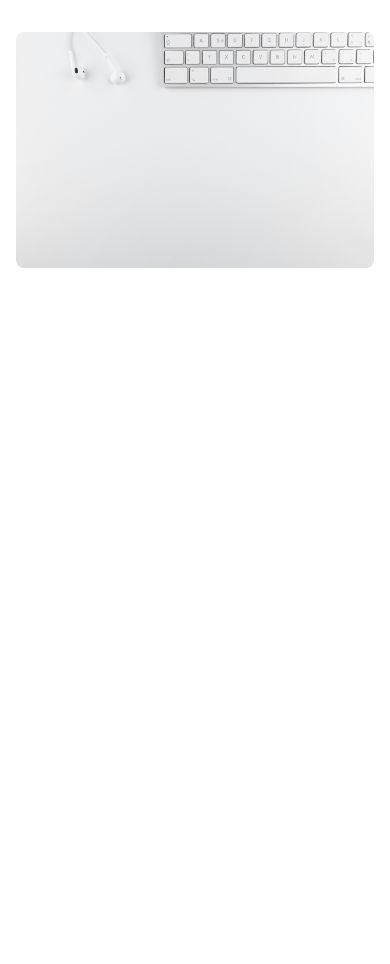
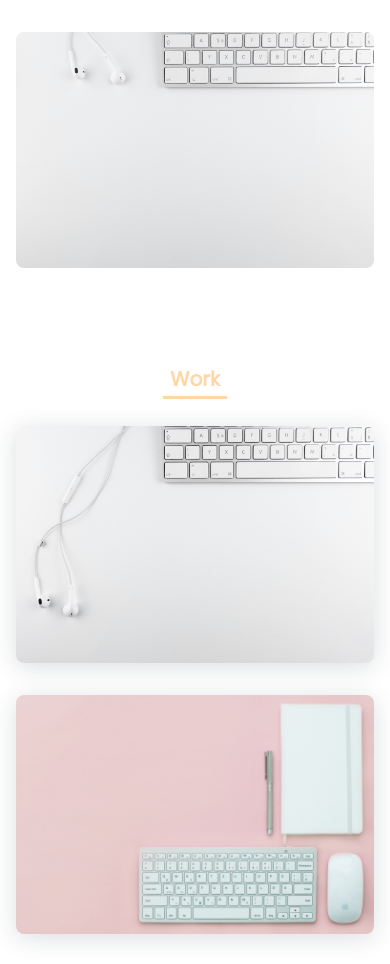
Before and after one commit to Dinesh-sankar/1, a website: page index.html in a window 390 px wide. Shown: the part 2141-3105 px from the top of the page. Before the commit the page ends 2441 px from the top, so only its background shows below. Drawn offline with nearby package versions, Linux system fonts and the light colour scheme.

Commit message:
Responsive Work Page

```diff
--- a/assets/css/styles.css
+++ b/assets/css/styles.css
@@ -306,3 +306,23 @@ img{
 .skills_img{
     border-radius: .5rem;
 }
+
+/* Work */
+.work{
+    text-align: center;
+}
+.work_container{
+    row-gap: 2rem;
+}
+.work_img{
+    box-shadow: 0 4px 25px rgba(14, 36, 49, .15);
+    border-radius: .5rem;
+    overflow: hidden;
+}
+.work_img img{
+    transition: 1s;
+    cursor: pointer;
+}
+.work_img img:hover{
+    transform:scale(1.1) ;
+}
--- a/index.html
+++ b/index.html
@@ -153,6 +153,28 @@
         </section>
         <!-- Skills -->
 
+        <!-- Section -->
+
+        <section class="work section" id="work">
+            <h2 class="section-title">Work</h2>
+
+            <div class="work_container bd-grid">
+                <div class="work_img">
+                    <img src="/assets/images/5.jpg" alt="">
+                </div>
+                <div class="work_img">
+                    <img src="/assets/images/6.jpg" alt="">
+                </div>
+                <div class="work_img">
+                    <img src="/assets/images/3.jpg" alt="">
+                </div>
+            </div>
+
+        </section>
+
+        <!-- Section -->
+
+
     </main>
 
     <script src="./assets/js/main.js"></script>
```
